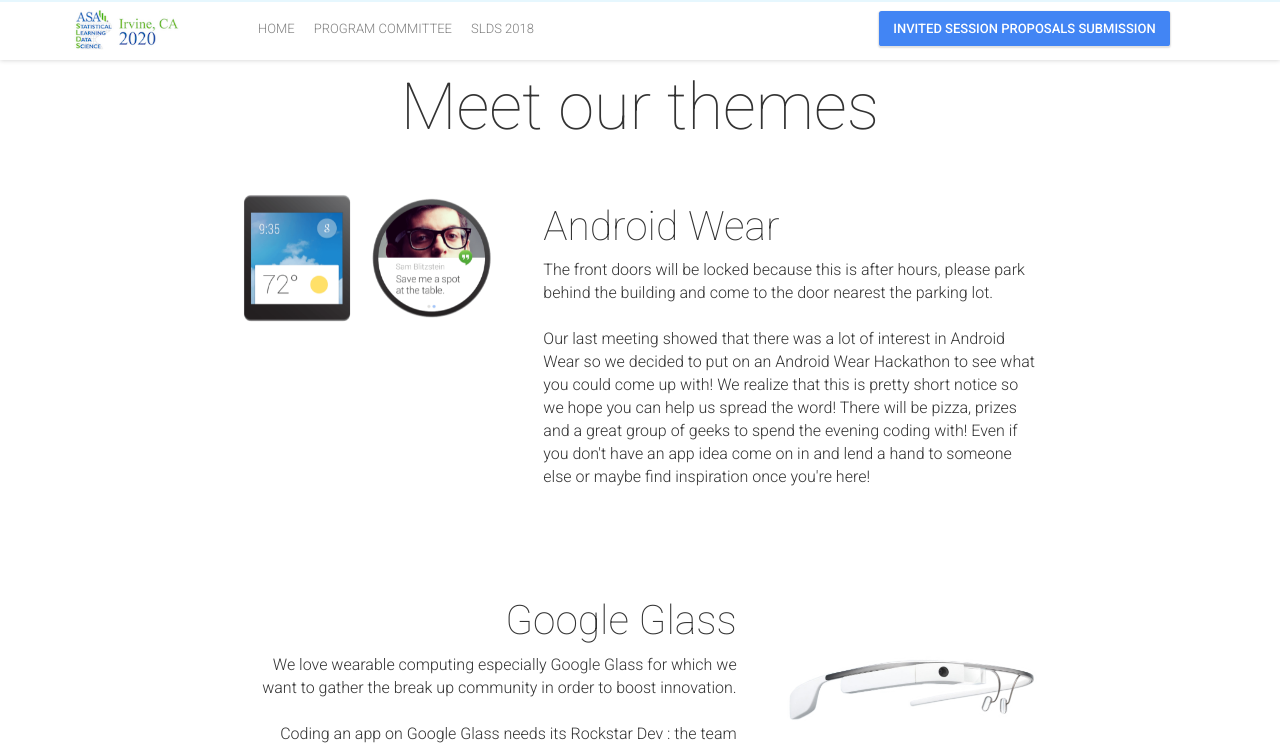
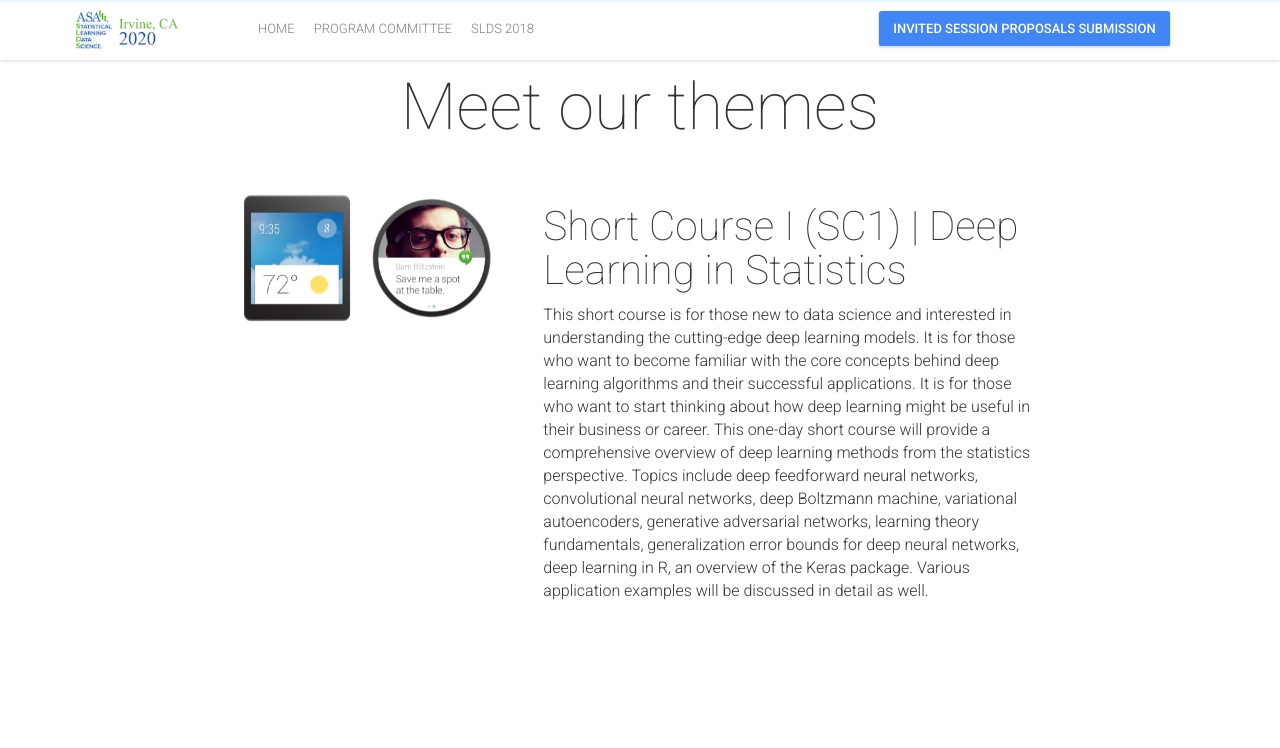
Before and after one commit to ASASLDS/SLDS2020, a Jekyll site: the page built from hackathon.html, in a window 1280 px wide and 1400 px high, scrolled down 405 px. Shown: the top 748 px of the window. Built offline with Jekyll 4.4.1, drawn with Linux system fonts in a browser that asks for light colours; nearby versions of some CDN libraries; comment, search, counter and statistics services are not loaded; some of the changed text lies outside the part shown.

Commit message:
Comment out old stuff, add first class

```diff
--- a/_config.yml
+++ b/_config.yml
@@ -112,24 +112,34 @@
 mapMobileCenterCoordinates: "33.6177875,-117.8887242"
 
 # Invited Short Courses
-# Hackathon
-hackathonTitle: "Hackathon"
-enableHackathon: true
-
-# Hackathon About Block
 aboutHackathonTitle: "Meet our themes"
 hackathonRows:
- - {title: "Android Wear", image: "hackathon-0.png", details: "The front doors will be locked because this is after hours, please park behind the building and come to the door nearest the parking lot.<br><br>Our last meeting showed that there was a lot of interest in Android Wear so we decided to put on an Android Wear Hackathon to see what you could come up with! We realize that this is pretty short notice so we hope you can help us spread the word! There will be pizza, prizes and a great group of geeks to spend the evening coding with! Even if you don't have an app idea come on in and lend a hand to someone else or maybe find inspiration once you're here!"}
- - {title: "Google Glass", image: "hackathon-1.png", details: "We love wearable computing especially Google Glass for which we want to gather the break up community in order to boost innovation.<br><br>Coding an app on Google Glass needs its Rockstar Dev : the team needs a fast learner with solid skills on Android. He knows his way around Android SDK, already checked the Glass Developement Kit (GDK) quick start guide allowing him to jump start developing an app for Glass.The Designer has the hard task to build the visual identity from the ground up, he has strong UX knowledge and a deep understanding of the new rules set by the Glass. His design skills give him the credibility to decide the most effective UI and the most compelling Glass experience."}
- - {title: "Polymer", image: "hackathon-2.png", details: "Polymer is a library that introduces web components. Web components are small elements on a page that can be extended and incorporated in web applications. The result is an increase in productivity.<br><br>We used Polymer mainly to explore the concept of web components. The transition of Google to material design was also a factor.While the library was never touched by the team, it still was painless to wireframe the application. Later on we incorporated some Polymer components in the design. We didn’t use the full potential of Polymer because of the limited time."}
+ - {title: "Short Course I (SC1) | Deep Learning in Statistics",
+    image: "hackathon-0.png",
+    instructors: "Annie Qu (anniequ@illinois.edu, UIUC), Xiao Wang (wangxiao@purdue.edu, Purdue University), Edgar Dobriban (dobriban@wharton.upenn.edu, University of Pennsylvania)",
+    time: "Tuesday, May 26, 2020, 9 AM - 5 PM",
+    cost: "Cost: $100. Seats are limited. One may add this short course to his/her registration at any time via the registration form (link to the registration page).",
+    details: "This short course is for those new to data science and interested in understanding the cutting-edge deep learning models. It is for those who want to become familiar with the core concepts behind deep learning algorithms and their successful applications. It is for those who want to start thinking about how deep learning might be useful in their business or career. This one-day short course will provide a comprehensive overview of deep learning methods from the statistics perspective. Topics include deep feedforward neural networks, convolutional neural networks, deep Boltzmann machine, variational autoencoders, generative adversarial networks, learning theory fundamentals, generalization error bounds for deep neural networks, deep learning in R, an overview of the Keras package. Various application examples will be discussed in detail as well."}
 
-# Hackathon Judges Block
-judgesImage: "judges.jpg"
-judgesTitle: "Judges"
 
-# Hackathon Prizes Block
-prizesTitle: "Prizes"
-prizes:
- - {title: "2nd Place", image: "prize-2.png", info: "Amazing Moto 360"}
- - {title: "1nd Place", image: "prize-1.png", info: "Nexus 5 with pre-installed Android L"}
- - {title: "3nd Place", image: "prize-3.png", info: "Useful Chromecast"}
+# # Hackathon
+# hackathonTitle: "Hackathon"
+# enableHackathon: true
+
+# # Hackathon About Block
+# aboutHackathonTitle: "Meet our themes"
+# hackathonRows:
+#  - {title: "Android Wear", image: "hackathon-0.png", details: "The front doors will be locked because this is after hours, please park behind the building and come to the door nearest the parking lot.<br><br>Our last meeting showed that there was a lot of interest in Android Wear so we decided to put on an Android Wear Hackathon to see what you could come up with! We realize that this is pretty short notice so we hope you can help us spread the word! There will be pizza, prizes and a great group of geeks to spend the evening coding with! Even if you don't have an app idea come on in and lend a hand to someone else or maybe find inspiration once you're here!"}
+#  - {title: "Google Glass", image: "hackathon-1.png", details: "We love wearable computing especially Google Glass for which we want to gather the break up community in order to boost innovation.<br><br>Coding an app on Google Glass needs its Rockstar Dev : the team needs a fast learner with solid skills on Android. He knows his way around Android SDK, already checked the Glass Developement Kit (GDK) quick start guide allowing him to jump start developing an app for Glass.The Designer has the hard task to build the visual identity from the ground up, he has strong UX knowledge and a deep understanding of the new rules set by the Glass. His design skills give him the credibility to decide the most effective UI and the most compelling Glass experience."}
+#  - {title: "Polymer", image: "hackathon-2.png", details: "Polymer is a library that introduces web components. Web components are small elements on a page that can be extended and incorporated in web applications. The result is an increase in productivity.<br><br>We used Polymer mainly to explore the concept of web components. The transition of Google to material design was also a factor.While the library was never touched by the team, it still was painless to wireframe the application. Later on we incorporated some Polymer components in the design. We didn’t use the full potential of Polymer because of the limited time."}
+
+# # Hackathon Judges Block
+# judgesImage: "judges.jpg"
+# judgesTitle: "Judges"
+
+# # Hackathon Prizes Block
+# prizesTitle: "Prizes"
+# prizes:
+#  - {title: "2nd Place", image: "prize-2.png", info: "Amazing Moto 360"}
+#  - {title: "1nd Place", image: "prize-1.png", info: "Nexus 5 with pre-installed Android L"}
+#  - {title: "3nd Place", image: "prize-3.png", info: "Useful Chromecast"}
```
